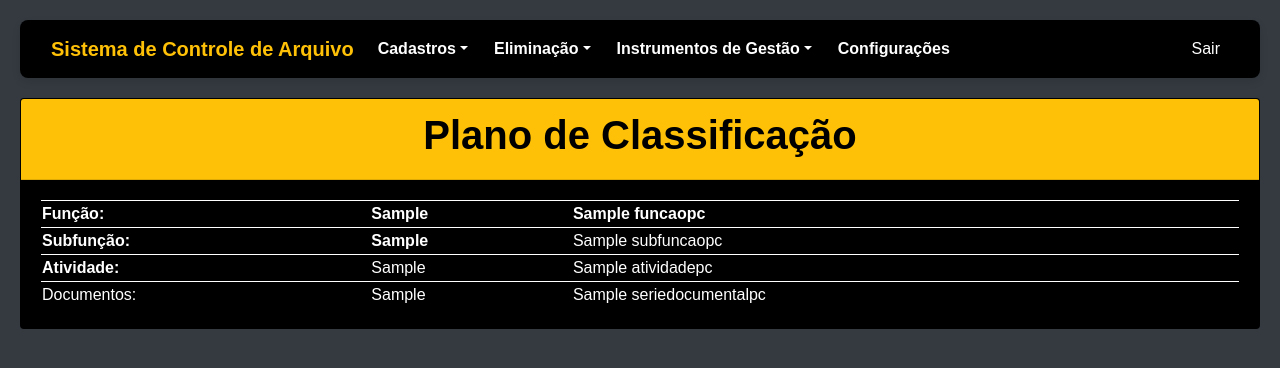
After one commit to proj-int-univesp/arq_cmg, a Django app: page /arq-app/plano-classificacao/ in a window 1280 px wide. The commit adds this page. Shown: the top 368 px of the page. Run offline with Django 5.2, Linux system fonts and the light colour scheme; a user stored in the database is signed in; tables that the repository leaves empty hold one stand-in row (values such as "Sample post"); some libraries are stand-ins or nearby versions.

Commit message:
Alterações no menu superior, adição do plano de classificação e da entidade termo de eliminação de documentos.

```diff
--- a/arq_app/models.py
+++ b/arq_app/models.py
@@ -107,6 +107,8 @@ class CaixaDeArquivo(models.Model):
     descricao = models.CharField(max_length=255, verbose_name="Descrição")
     observacoes = models.TextField(blank=True, verbose_name="Observações")
     cod_localizacao = models.CharField(max_length=20, verbose_name="Código de Localização", blank=True, null=True)
+    termoEliminacao = models.ForeignKey('TermoEliminacaoDocumentos', on_delete=models.SET_NULL, blank=True, null=True,
+                                        related_name="caixas_eliminadas", verbose_name="Termo de Eliminação")
 
     def save(self, *args, **kwargs):
 
@@ -157,3 +159,16 @@ class Documento(models.Model):
     class Meta:
         verbose_name = "Documento"
         verbose_name_plural = "Documentos"
+
+class TermoEliminacaoDocumentos(models.Model):
+    numeroTermo = models.CharField(max_length=20, unique=True, verbose_name="Número do Termo")
+    dataTermo = models.DateField(verbose_name="Data do Termo")
+    numeroEdital = models.CharField(max_length=20, unique=True, verbose_name="Número do Edital")
+    observacoes = models.TextField(blank=True, verbose_name="Observações")
+
+    def __str__(self):
+        return f"Termo de Eliminação nº {self.numeroTermo}"
+
+    class Meta:
+        verbose_name = "Termo de Eliminação de Documentos"
+        verbose_name_plural = "Termos de Eliminação de Documentos"
--- /dev/null
+++ b/arq_app/templates/arq_app/plano_classificacao.html
@@ -0,0 +1,49 @@
+{% extends 'base.html' %}
+{% block title %}Plano de Classificação{% endblock %}
+{% block content %}
+<div class="row">
+<div class="col-md-12 mx-auto mb-12">
+    <div class="card bg-blk text-white">
+        <div class="card-header bg-warning txt-blk">
+            <h1>Plano de Classificação</h1>
+        </div>
+        <div class="card-body">
+            <table style="width: 100%;">
+            {% for funcao in funcoes %}
+            <tr style="border-top: 1px solid #fff;">
+                <td style="font-weight: bold;">Função:</td>
+                <td style="font-weight: bold;">{{funcao.codigo}}</td>
+                <td style="font-weight: bold;">{{funcao.nome}}</td>
+            </tr>
+                {% for subfuncao in funcao.subfuncoes.all %}
+                <tr style="border-top: 1px solid #fff;">
+                    <td style="font-weight: bold;">Subfunção:</td>
+                    <td style="font-weight: bold;">{{subfuncao.codigo}}</td>
+                    <td>{{subfuncao.nome}}</td>
+                </tr>
+                    {% for atividade in subfuncao.atividades.all %}
+                    <tr style="border-top: 1px solid #fff; border-bottom: 1px solid #fff;">
+                        <td style="font-weight: bold;">Atividade:</td>
+                        <td>{{atividade.codigo}}</td>
+                        <td>{{atividade.nome}}</td>
+                    </tr>
+                        {% for serie in atividade.series_documentais.all %}
+                        <tr>
+                            {% if forloop.first %}
+                            <td>Documentos:</td>
+                            {% else %}
+                            <td></td>
+                            {% endif %}
+                            <td>{{serie.codigo}}</td>
+                            <td>{{serie.nome}}</td>
+                        </tr>
+                        {% endfor %}
+                    {% endfor %}
+                {% endfor %}
+            {% endfor %}
+            </table>
+        </div>
+    </div>
+</div>
+</div>
+{% endblock %}
--- a/arq_app/templates/base.html
+++ b/arq_app/templates/base.html
@@ -10,6 +10,21 @@
     <link rel="stylesheet" href="{% static 'css/styles.css' %}">
 
     <style>
+
+      /* Dropdown escuro para Bootstrap 4 */
+        .dropdown-menu.dropdown-menu-dark {
+            background-color: #343a40;
+            color: #fff;
+        }
+        .dropdown-menu.dropdown-menu-dark .dropdown-item {
+            color: #fff;
+        }
+        .dropdown-menu.dropdown-menu-dark .dropdown-item:hover,
+        .dropdown-menu.dropdown-menu-dark .dropdown-item:focus {
+            background-color: #23272b;
+            color: #fff;
+        }
+
         .bg-blk{
             background-color: #000000;
             color: white;
@@ -95,24 +110,29 @@
 
                 <ul class="navbar-nav">
 
-                    <li class="nav-item">
-                        <a class="nav-link" href="{% url 'caixas' %}">Caixas de Arquivo</a>
+                    <li class="nav-item dropdown">
+                        <a class="nav-link dropdown-toggle" href="#" id="m-cadastrosDropdown" role="button" data-toggle="dropdown" aria-expanded="false">Cadastros</a>
+                        <ul class="dropdown-menu dropdown-menu-dark" aria-labelledby="m-cadastrosDropdown">
+                            <li><a class="dropdown-item" href="{% url 'caixas' %}">Caixas de Arquivo</a></li>
+                            <li><a class="dropdown-item" href="{% url 'documentos' %}">Documentos</a></li>
+                            <li> <a class="dropdown-item" href="{% url 'interessados' %}">Interessados</a></li>
+                        </ul>
                     </li>
 
-                    <li class="nav-item">
-                        <a class="nav-link" href="{% url 'documentos' %}">Documentos</a>
+                    <li class="nav-item dropdown">
+                        <a class="nav-link dropdown-toggle" href="#" id="m-eliminacaoDropdown" role="button" data-toggle="dropdown" aria-expanded="false">Eliminação</a>
+                        <ul class="dropdown-menu dropdown-menu-dark" aria-labelledby="m-eliminacaoDropdown">
+                            <li><a class="dropdown-item" href="{% url 'regua-eliminacao' %}">Régua</a></li>
+                            <li> <a class="dropdown-item" href="{% url 'regua-eliminacao' %}">Termos</a></li>
+                        </ul>
                     </li>
 
-                    <li class="nav-item">
-                        <a class="nav-link" href="{% url 'interessados' %}">Interessados</a>
-                    </li>
-
-                    <li class="nav-item">
-                        <a class="nav-link" href="{% url 'regua-eliminacao' %}">Régua de Eliminação</a>
-                    </li>
-
-                    <li class="nav-item">
-                        <a class="nav-link" href="{% url 'tabela-temporalidade' %}">Tabela de Temporalidade</a>
+                    <li class="nav-item dropdown">
+                        <a class="nav-link dropdown-toggle" href="#" id="m-instrumentosGestaoDropdown" role="button" data-toggle="dropdown" aria-expanded="false">Instrumentos de Gestão</a>
+                        <ul class="dropdown-menu dropdown-menu-dark" aria-labelledby="m-instrumentosGestaoDropdown">
+                            <li><a class="dropdown-item" href="{% url 'plano-classificacao' %}">Plano de Classificação</a>
+                            <li> <a class="dropdown-item" href="{% url 'tabela-temporalidade' %}">Tabela de Temporalidade</a>
+                        </ul>
                     </li>
 
                     {% if user.is_superuser %}
--- a/arq_app/views.py
+++ b/arq_app/views.py
@@ -10,6 +10,25 @@ from .models import CaixaDeArquivo, Documento, FuncaoPC, Interessado, SerieDocum
 
 class MenuView(LoginRequiredMixin, TemplateView):
     template_name = 'arq_app/menu.html'
+
+class CaixasAptasEliminacaoListView(LoginRequiredMixin, ListView):
+    model = CaixaDeArquivo
+    template_name = 'arq_app/regua_eliminacao_detalhes.html'
+    context_object_name = 'caixas_aptas'
+
+    def get_queryset(self):
+        serie_codigo = self.kwargs.get('serie_codigo')
+        hoje = timezone.now().date()
+        try:
+            serie = SerieDocumentalPC.objects.get(codigo=serie_codigo)
+        except SerieDocumentalPC.DoesNotExist:
+            return CaixaDeArquivo.objects.none()
+        data_limite = hoje.replace(year=hoje.year - serie.prazo_central)
+        print(f"Data limite para eliminação: {data_limite}")
+        return CaixaDeArquivo.objects.filter(
+            documentos__serie_documental=serie,
+            documentos__data_producao__lte=data_limite
+        ).distinct()
 
 class CaixasdeArquivo(LoginRequiredMixin, ListView):
     model = CaixaDeArquivo
@@ -157,6 +176,12 @@ class InteressadoExcluir(LoginRequiredMixin, DeleteView):
         messages.success(self.request, f"Interessado {self.object} excluído com sucesso.")
         return super(InteressadoExcluir,self).form_valid(form)
 
+class PlanoClassificacaoListView(LoginRequiredMixin, ListView):
+    model = FuncaoPC
+    template_name = 'arq_app/plano_classificacao.html'
+    context_object_name = 'funcoes'
+    ordering = ['codigo']
+
 class SeriesDocumentaisEliminarListView(LoginRequiredMixin, ListView):
     model = SerieDocumentalPC
     template_name = 'arq_app/regua_eliminacao.html'
@@ -184,31 +209,6 @@ class SeriesDocumentaisEliminarListView(LoginRequiredMixin, ListView):
         resultado.sort(key=lambda s: s.caixas_relacionadas, reverse=True)
         return resultado
 
-class CaixasAptasEliminacaoListView(LoginRequiredMixin, ListView):
-    model = CaixaDeArquivo
-    template_name = 'arq_app/regua_eliminacao_detalhes.html'
-    context_object_name = 'caixas_aptas'
-
-    def get_queryset(self):
-        serie_codigo = self.kwargs.get('serie_codigo')
-        hoje = timezone.now().date()
-        try:
-            serie = SerieDocumentalPC.objects.get(codigo=serie_codigo)
-        except SerieDocumentalPC.DoesNotExist:
-            return CaixaDeArquivo.objects.none()
-        data_limite = hoje.replace(year=hoje.year - serie.prazo_central)
-        print(f"Data limite para eliminação: {data_limite}")
-        return CaixaDeArquivo.objects.filter(
-            documentos__serie_documental=serie,
-            documentos__data_producao__lte=data_limite
-        ).distinct()
-
-class TabelaTemporalidadeListView1(LoginRequiredMixin, ListView):
-    model = SerieDocumentalPC
-    template_name = 'arq_app/tabela_temporalidade.html'
-    context_object_name = 'series_documentais'
-    ordering = ['codigo']
-
 class TabelaTemporalidadeListView(LoginRequiredMixin, ListView):
     model = FuncaoPC
     template_name = 'arq_app/tabela_temporalidade.html'
--- a/arq_cmg/urls.py
+++ b/arq_cmg/urls.py
@@ -38,9 +38,10 @@ urlpatterns = [
     path('arq-app/interessado/novo', views.InteressadoNovo.as_view(), name='novo_interessado'),
     path('arq-app/interessado/editar/<int:pk>/', views.InteressadoEditar.as_view(), name='editar_interessado'),
     path('arq-app/interessado/excluir/<int:pk>/', views.InteressadoExcluir.as_view(), name='excluir_interessado'),
-    path('regua-eliminacao/', views.SeriesDocumentaisEliminarListView.as_view(), name='regua-eliminacao'),
-    path('regua-eliminacao/<str:serie_codigo>/', views.CaixasAptasEliminacaoListView.as_view(), name='detalhes-regua-eliminacao'),
-    path('tabela-temporalidade/', views.TabelaTemporalidadeListView.as_view(), name='tabela-temporalidade'),
+    path('arq-app/plano-classificacao/', views.PlanoClassificacaoListView.as_view(), name='plano-classificacao'),
+    path('arq-app/regua-eliminacao/', views.SeriesDocumentaisEliminarListView.as_view(), name='regua-eliminacao'),
+    path('arq-app/regua-eliminacao/<str:serie_codigo>/', views.CaixasAptasEliminacaoListView.as_view(), name='detalhes-regua-eliminacao'),
+    path('arq-app/tabela-temporalidade/', views.TabelaTemporalidadeListView.as_view(), name='tabela-temporalidade'),
     path('arq-app/', include('arq_app.urls_api')),
     path('accounts/', include('django.contrib.auth.urls')),
     path('admin/', admin.site.urls)
```
Also changed, not shown: arq_app/migrations/0008_termoeliminacaodocumentos_and_more.py (added).
